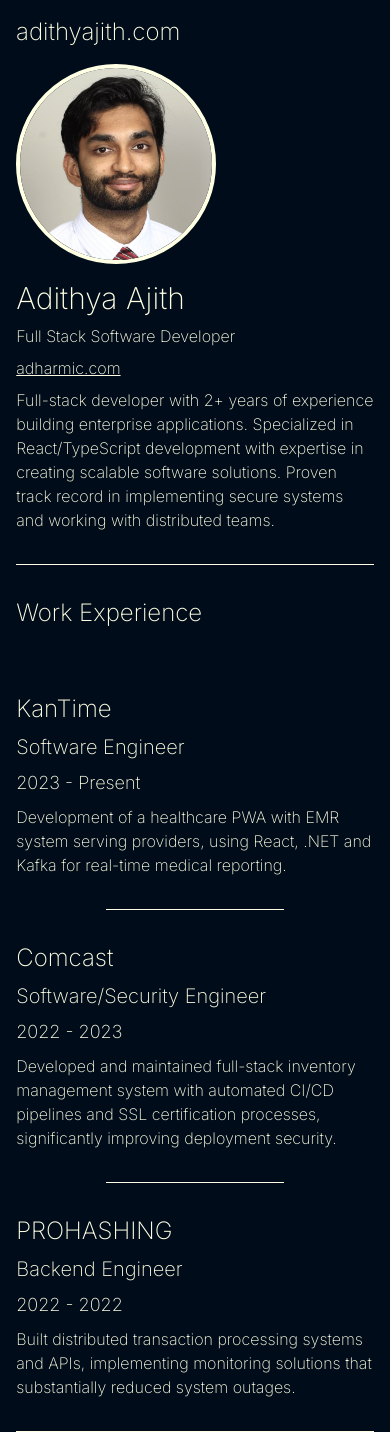
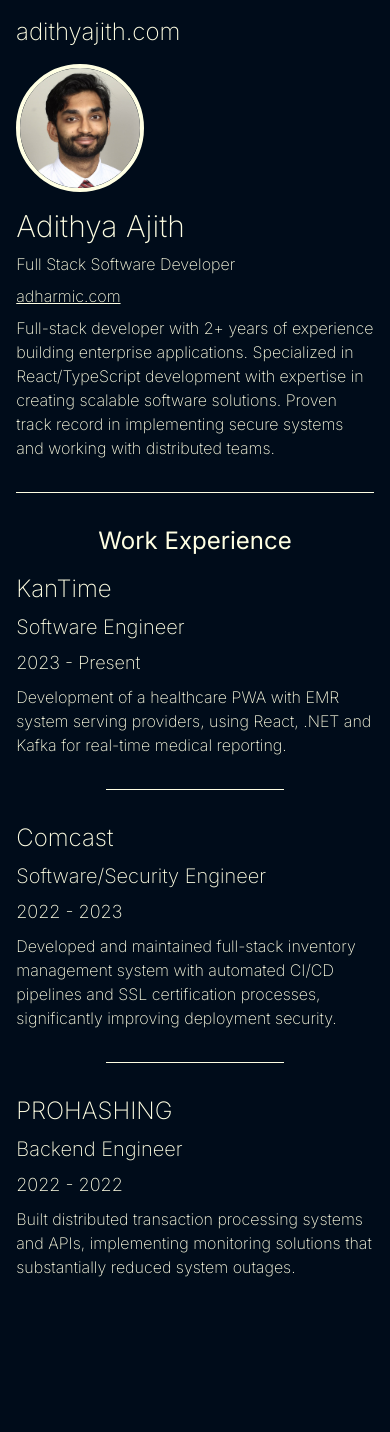
Before and after one commit to adharmic/adifolio, a React (Vite) app: page / in a window 390 px wide. After the commit the page ends 1279 px from the top, so only its background shows below. Built offline with nearby package versions, Linux system fonts and the light colour scheme.

Commit message:
Stylize mobile formatting

```diff
--- a/src/App.tsx
+++ b/src/App.tsx
@@ -11,7 +11,6 @@
         <Home />
         <Separator />
         <Experience />
-        <Separator />
         {/* <div className='flex flex-row gap-16'>
           <div className='w-[200px]'>
             <div className='w-full text-2xl'>Projects</div>
--- a/src/index.css
+++ b/src/index.css
@@ -6,4 +6,5 @@
   font-family: 'Inter', serif;
   font-optical-sizing: auto;
   font-style: normal;
+  overflow-x: hidden;
 }
--- a/src/sections/Experience.tsx
+++ b/src/sections/Experience.tsx
@@ -3,9 +3,11 @@
 
 export default function Experience () {
   return (
-    <div className='flex flex-col md:flex-row gap-16'>
-      <div className='w-[200px]'>
-        <div className='w-full text-2xl'>Work Experience</div>
+    <div className='flex flex-col md:flex-row gap-4 md:gap-16'>
+      <div className='w-full md:w-[200px]'>
+        <div className='w-full text-2xl text-center md:text-start font-[400]'>
+          Work Experience
+        </div>
       </div>
       <div className='flex flex-col gap-8 w-full'>
         <Work
--- a/src/sections/Home.tsx
+++ b/src/sections/Home.tsx
@@ -1,9 +1,9 @@
 export default function Home () {
   return (
     <div className='flex flex-col md:flex-row gap-4 md:gap-16'>
-      <div className='w-[200px]'>
+      <div className='w-full md:w-[200px]'>
         <img
-          className='w-full aspect-square rounded-full border-4 border-[#ffffe3]'
+          className='md:w-full w-32 aspect-square rounded-full border-4 border-[#ffffe3]'
           src='/headshot.jpg'
         />
       </div>
```
